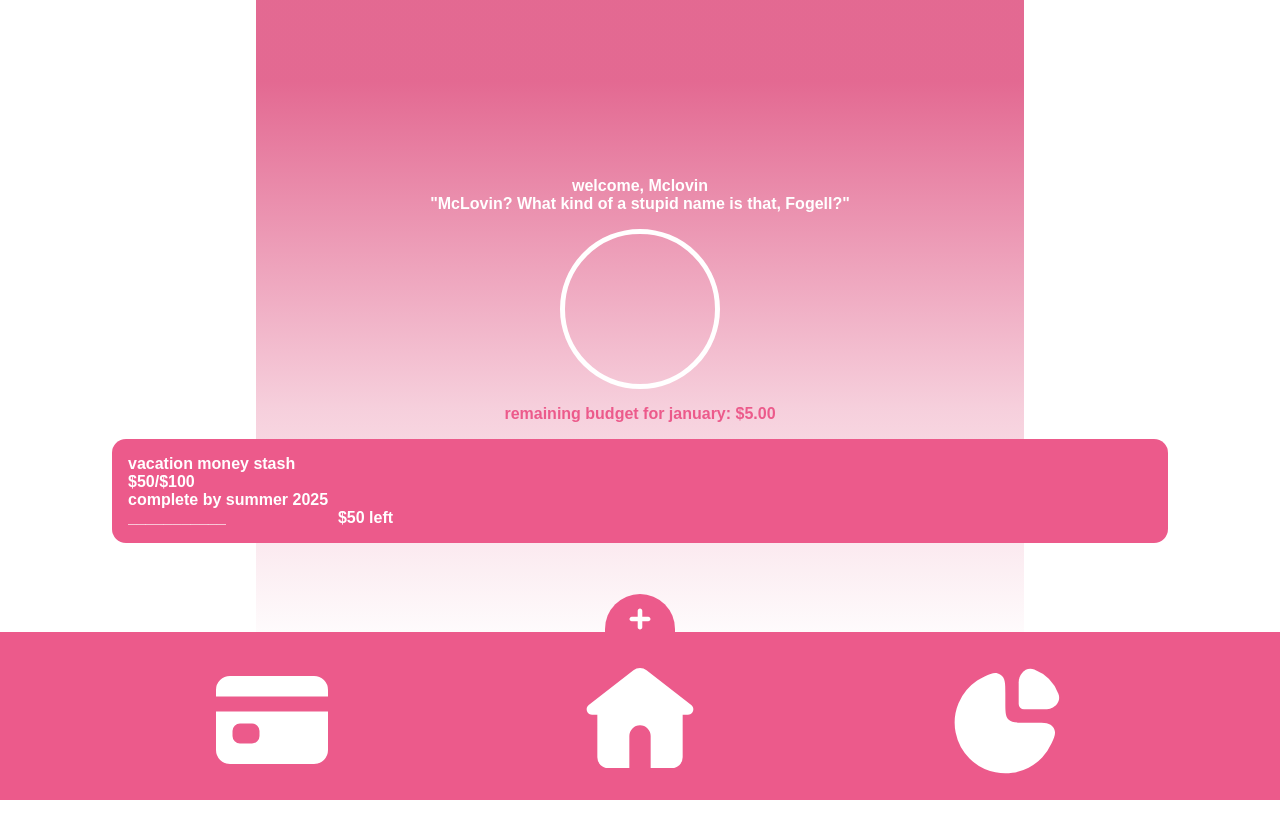
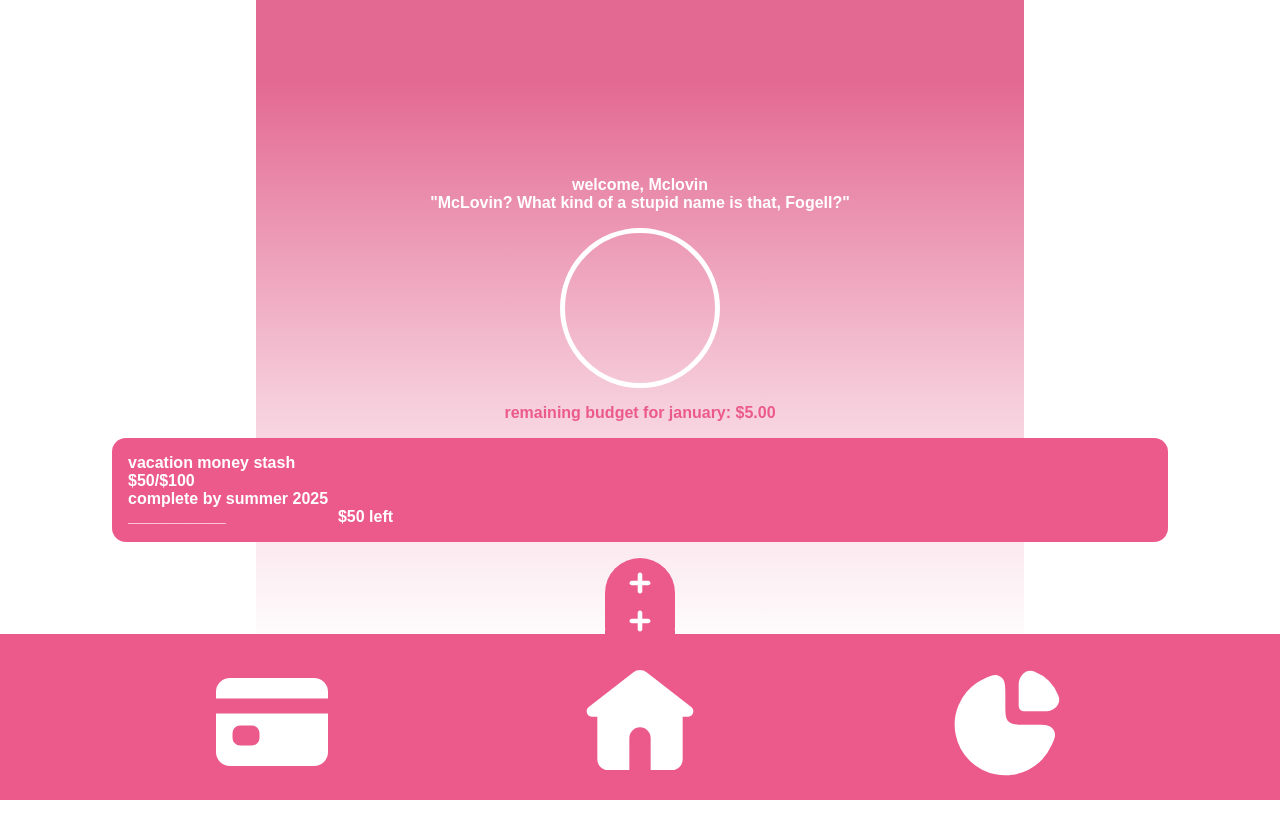
Before and after one commit to cel004/fruitful., a React (Vite) app: page /homescreen in a window 1280 px wide. Built offline with nearby package versions, Linux system fonts and the light colour scheme; a web font is replaced by a local one.

Commit message:
Merge create button with navigation bar

```diff
--- a/src/components/Navigation/Navigation.jsx
+++ b/src/components/Navigation/Navigation.jsx
@@ -2,15 +2,21 @@ import styles from './Navigation.module.css';
 import { Card } from '../icons/iconCard.jsx';
 import { Home } from '../icons/iconHome.jsx';
 import { Piechart } from '../icons/iconPiechart.jsx';
+import Create from '../Create/Create'
 
 import { Link } from 'react-router-dom';
 
 function Navigation() {
     return (
-        <div className={styles.navigationContainer}>
-            <div className={styles.navigationIcon}><Link to="/transactions"><Card /></Link></div>
-            <div className={styles.navigationIcon}><Link to="/homescreen"><Home /></Link></div>
-            <div className={styles.navigationIcon}><Link to="/budget"><Piechart /></Link></div>
+        <div className={styles.footer}>
+            <div className={styles.createButton}>
+                    <Create />
+                </div>
+            <div className={styles.navigationContainer}>
+                <div className={styles.navigationIcon}><Link to="/transactions"><Card /></Link></div>
+                <div className={styles.navigationIcon}><Link to="/homescreen"><Home /></Link></div>
+                <div className={styles.navigationIcon}><Link to="/budget"><Piechart /></Link></div>
+            </div>
         </div>
     );
 }
--- a/src/components/Navigation/Navigation.module.css
+++ b/src/components/Navigation/Navigation.module.css
@@ -15,3 +15,14 @@
     align-items: center;
     width: 10%;
 }
+
+.footer {
+    width: 100%;
+}
+
+.createButton {
+    display: flex;
+    align-items: center;
+    justify-content: center;
+    margin-bottom: -2rem;
+}
```
